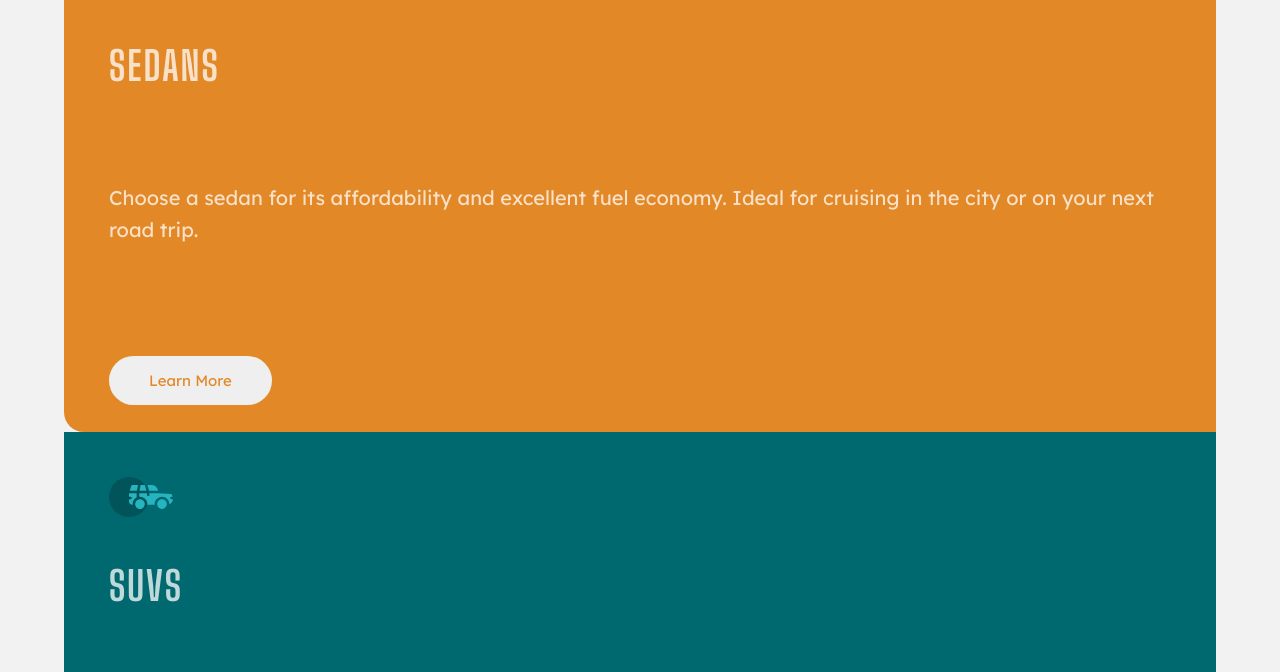
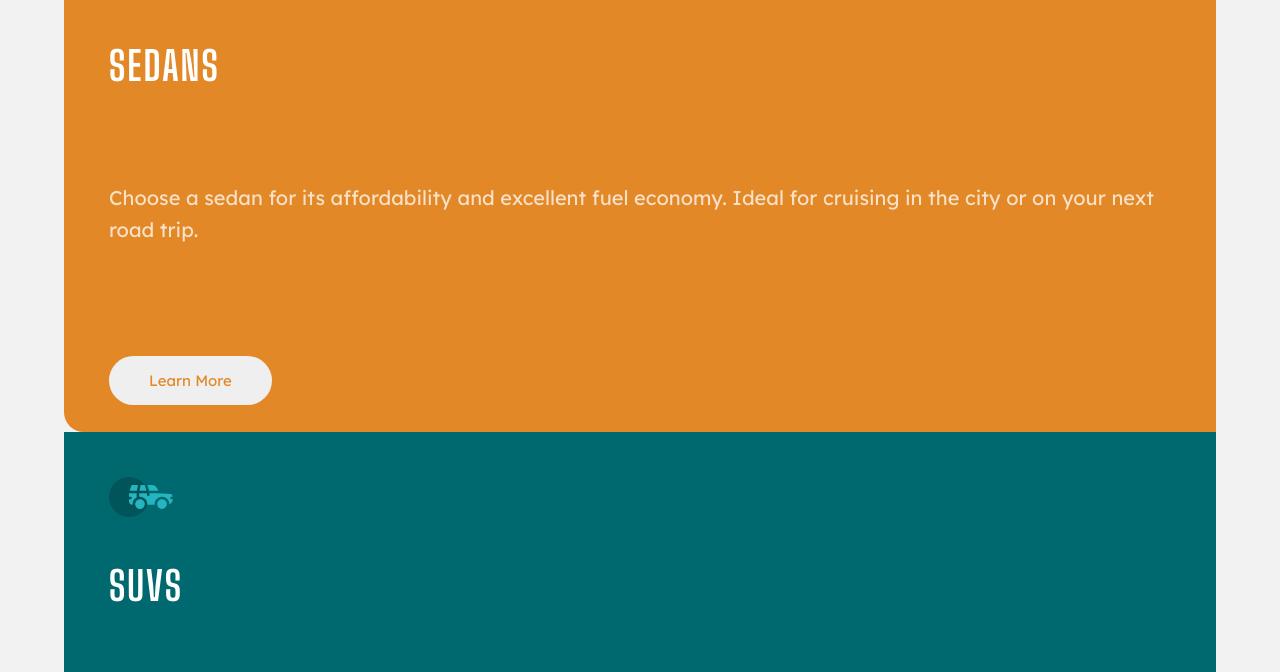
Before and after one commit to pancakeswithvanilla/c, a plain HTML site: page index.html in a window 1280 px wide. Shown: the part 128-800 px from the top of the page. Drawn offline with Linux system fonts and the light colour scheme; a script that the page names is missing.

Commit message:
Update style.css

```diff
--- a/style.css
+++ b/style.css
@@ -39,7 +39,8 @@ border-radius:20px 0px 0px 20px;
 
    font-family: 'Big Shoulders Display';
    padding-bottom:10%;
-   font-size:30px;
+   font-size:40px;
+   color:white;
    letter-spacing: 2px;
 }
 .title-suvs, .title-sedans, .title-luxury,.suvs-images, .luxury-images, .sedans-images, button
```
